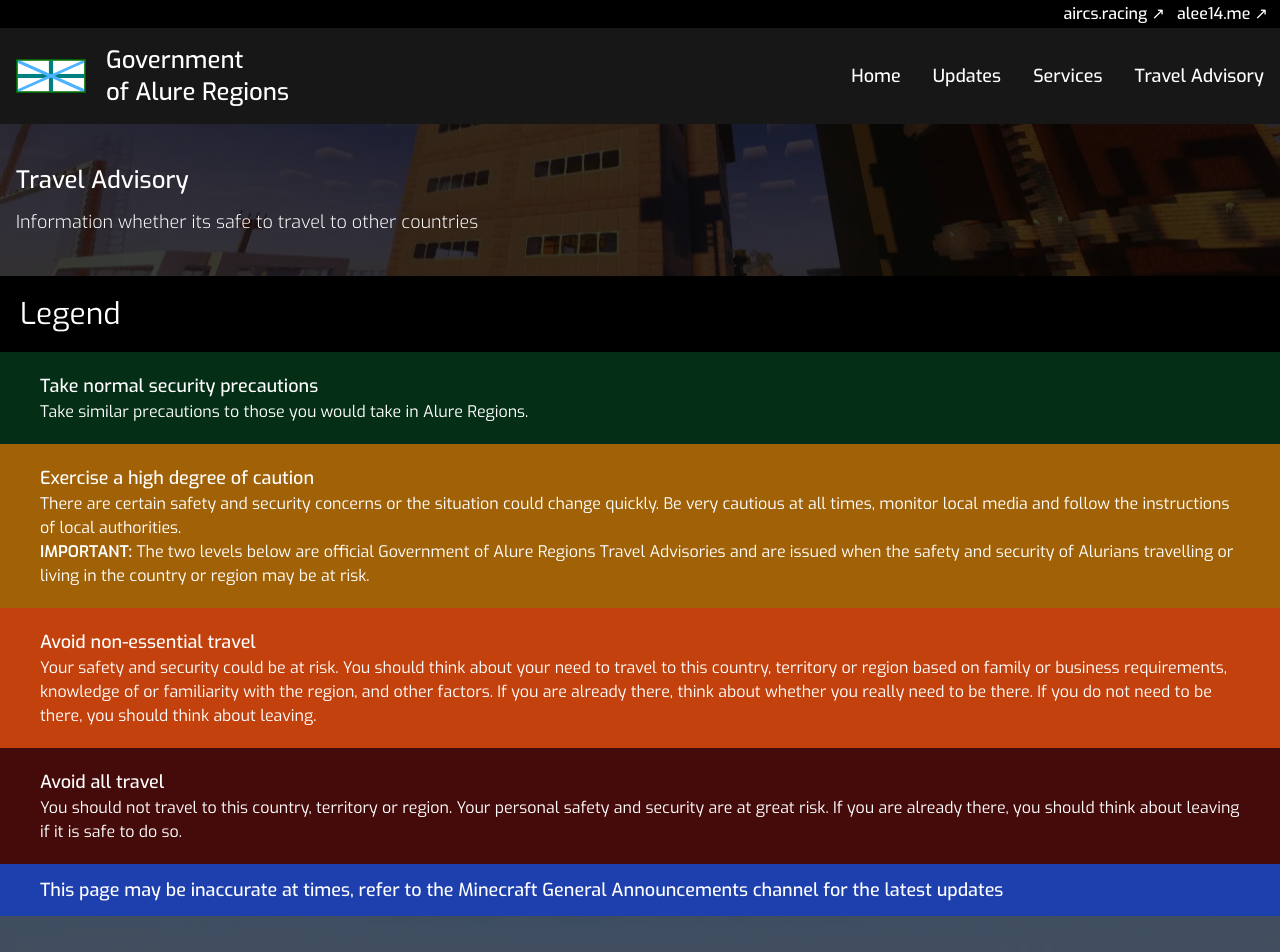
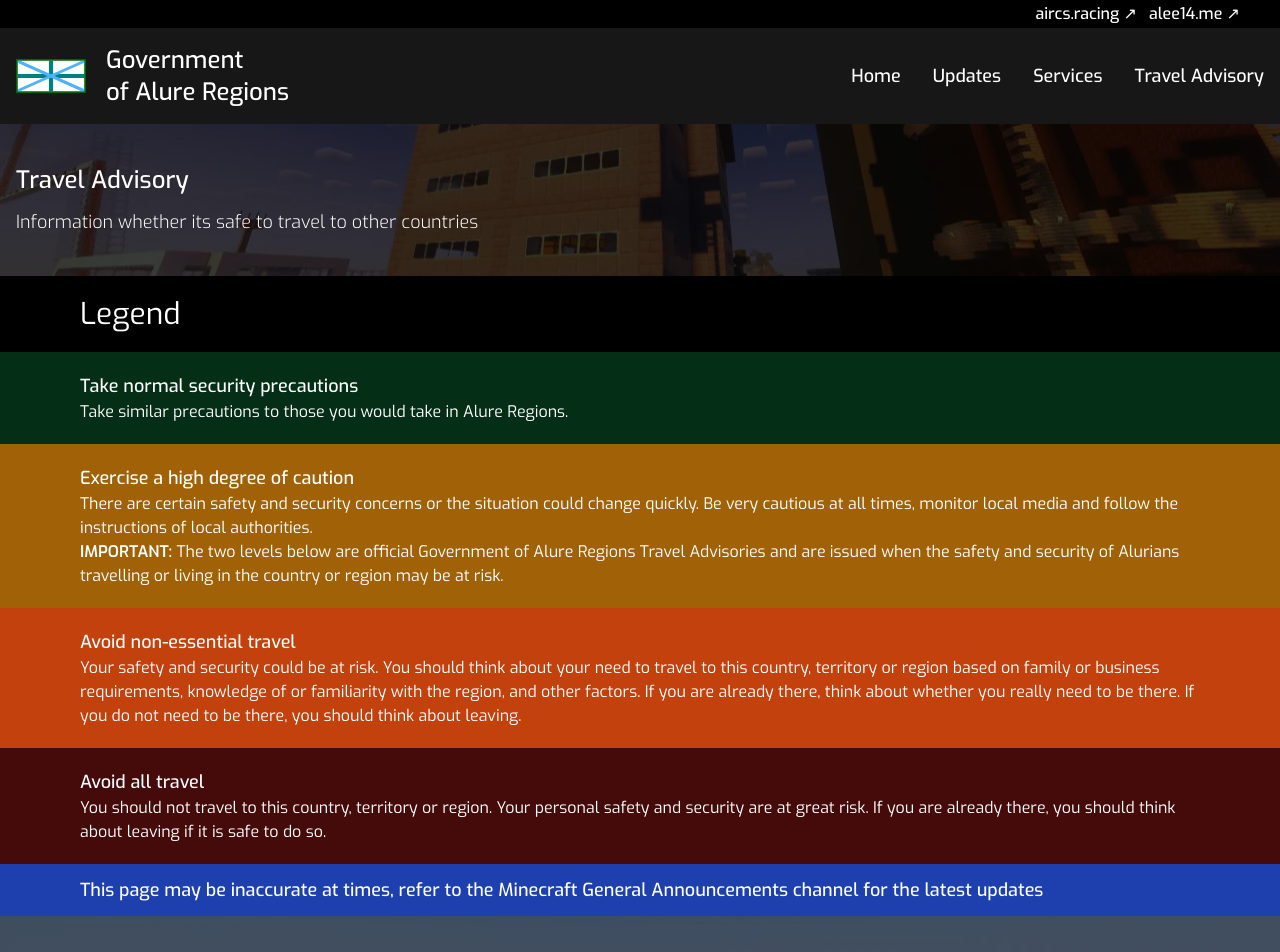
Before and after one commit to Alee14/alure-website, a Next.js app: page /travel-advisory in a window 1280 px wide. Shown: the top 952 px of the page. Built offline with nearby package versions, Linux system fonts and the light colour scheme.

Commit message:
Make the padding look better

```diff
--- a/app/layout.js
+++ b/app/layout.js
@@ -14,7 +14,7 @@ export default function RootLayout({ children }) {
   return (
     <html lang="en">
       <body className={exo.className}>
-      <div className="px-3 mx-15 py-0.5 font-medium space-x-3 text-right">
+      <div className="px-10 mx-15 py-0.5 font-medium space-x-3 text-right">
           <a href="https://aircs.racing" className="transition duration-150 ease-out hover:ease-in md:hover:text-blue-500">aircs.racing ↗</a>
           <a href="https://alee14.me" className="transition duration-150 ease-out hover:ease-in md:hover:text-blue-500">alee14.me ↗</a>
       </div>
--- a/app/page.js
+++ b/app/page.js
@@ -10,7 +10,7 @@ export default function Home() {
             <ul>
                 <li>
                     <div className="bg-center bg-no-repeat bg-[url('/regions/alee-isle.webp')] bg-gray-600 bg-blend-multiply">
-                        <div className="px-4 mx-3 max-w-screen-xl text-left py-10 space-y-2">
+                        <div className="px-20 py-10 space-y-2">
                             <h1 className="font-medium text-5xl">Alee Isle</h1>
                             <span>Est. 2017 - Premier: Alee</span>
                             <h2 className="text-lg">Capital of Alure Regions and the original home of MinePot</h2>
@@ -19,7 +19,7 @@ export default function Home() {
                 </li>
                 <li>
                     <div className="bg-center bg-no-repeat bg-[url('/regions/breadcroust.webp')] bg-gray-600 bg-blend-multiply">
-                        <div className="px-4 mx-3 max-w-screen-xl text-left py-10 space-y-2">
+                        <div className="px-20 py-10 space-y-2">
                             <h1 className="font-medium text-5xl">BreadCroust</h1>
                             <span>Est. 2018 - Premier: Croust</span>
                             <h2 className="text-lg">Home to MinePot Barton Centre</h2>
@@ -28,7 +28,7 @@ export default function Home() {
                 </li>
                 <li>
                     <div className="bg-center bg-no-repeat bg-[url('/regions/skycity.webp')] bg-gray-600 bg-blend-multiply">
-                        <div className="px-4 mx-3 max-w-screen-xl text-left py-10 space-y-2">
+                        <div className="px-20 py-10 space-y-2">
                             <h1 className="font-medium text-5xl">SkyCity</h1>
                             <span>Est. 2018 - Premier: Rahilu</span>
                          <h2 className="text-lg">A city that floats in the sky</h2>
@@ -37,7 +37,7 @@ export default function Home() {
                 </li>
                 <li>
                     <div className="bg-center bg-no-repeat bg-[url('/regions/silicon-valley.webp')] bg-gray-600 bg-blend-multiply">
-                        <div className="px-4 mx-3 max-w-screen-xl text-left py-10 space-y-2">
+                        <div className="px-20 py-10 space-y-2">
                             <h1 className="font-medium text-5xl">Silicon Valley</h1>
                             <span>Est. 2018 - Premier: Inkydink</span>
                             <h2 className="text-lg">Where all tech-related things goes here</h2>
@@ -45,7 +45,7 @@ export default function Home() {
                     </div>
                 </li>
             </ul>
-        <div className="px-3 py-3">
+        <div className="px-20 py-3">
             <h1 className="text-2xl font-medium">About Alure Regions</h1>
             <p>Founded in July 2023, the goal of Alure Regions is to have more freedom on our regions.</p>
         </div>
--- a/app/travel-advisory/page.js
+++ b/app/travel-advisory/page.js
@@ -8,28 +8,28 @@ export default function TravelAdvisory(){
                 </div>
             </div>
             <div>
-                <h1 className="text-3xl p-5">Legend</h1>
+                <h1 className="text-3xl p-5 px-20">Legend</h1>
                 <ul>
-                    <li className="p-5 px-10 bg-green-950">
+                    <li className="p-5 px-20 bg-green-950">
                         <p className="font-medium text-lg">Take normal security precautions</p>
                         <p>Take similar precautions to those you would take in Alure Regions.</p>
                     </li>
-                    <li className="p-5 px-10 bg-yellow-700">
+                    <li className="p-5 px-20 bg-yellow-700">
                         <p className="font-medium text-lg">Exercise a high degree of caution</p>
                         <p>There are certain safety and security concerns or the situation could change quickly. Be very cautious at all times, monitor local media and follow the instructions of local authorities.</p>
                         <p><b className="font-semibold"> IMPORTANT:</b> The two levels below are official Government of Alure Regions Travel Advisories and are issued when the safety and security of Alurians travelling or living in the country or region may be at risk.</p>
                     </li>
-                    <li className="p-5 px-10 bg-orange-700">
+                    <li className="p-5 px-20 bg-orange-700">
                         <p className="font-medium text-lg">Avoid non-essential travel</p>
                         <p>Your safety and security could be at risk. You should think about your need to travel to this country, territory or region based on family or business requirements, knowledge of or familiarity with the region, and other factors. If you are already there, think about whether you really need to be there. If you do not need to be there, you should think about leaving.</p>
                     </li>
-                    <li className="p-5 px-10 bg-red-950">
+                    <li className="p-5 px-20 bg-red-950">
                         <p className="font-medium text-lg">Avoid all travel</p>
                         <p>You should not travel to this country, territory or region. Your personal safety and security are at great risk. If you are already there, you should think about leaving if it is safe to do so.</p>
                     </li>
                 </ul>
             </div>
-            <div className="px-10 py-3 bg-blue-800"><h2 className="font-medium text-lg">This page may be inaccurate at times, refer to the Minecraft General Announcements channel for the latest updates</h2></div>
+            <div className="px-20 py-3 bg-blue-800"><h2 className="font-medium text-lg">This page may be inaccurate at times, refer to the Minecraft General Announcements channel for the latest updates</h2></div>
             <div className="bg-center bg-no-repeat bg-[url('/regions/silicon-valley.webp')] bg-gray-600 bg-blend-multiply">
                 <div className="px-10 mx-3 max-w-screen-xl text-left py-10 space-y-3">
                     <h1 className="font-medium text-5xl">Country name</h1>
```
